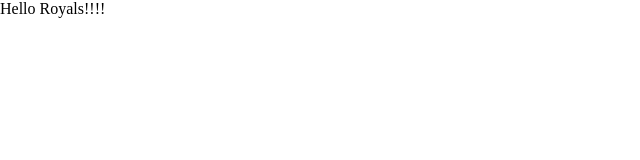
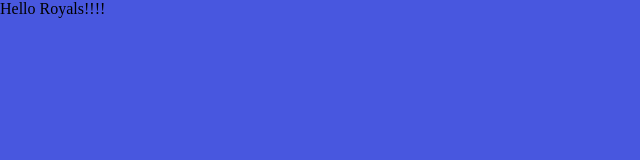
Before and after one commit to shearril000/shearril000.gihub.io, a plain HTML site: page index.html in a window 1280 px wide. Shown: the whole page, without its empty margins (0-640 px from the left). Drawn offline with Linux system fonts and the light colour scheme.

Commit message:
changes for day 1

```diff
--- a/css/style.css
+++ b/css/style.css
@@ -5,3 +5,7 @@
     margin: 0;
     padding: 0;
 }
+
+:root{
+    background-color: rgb(72, 87, 223);
+}
```
